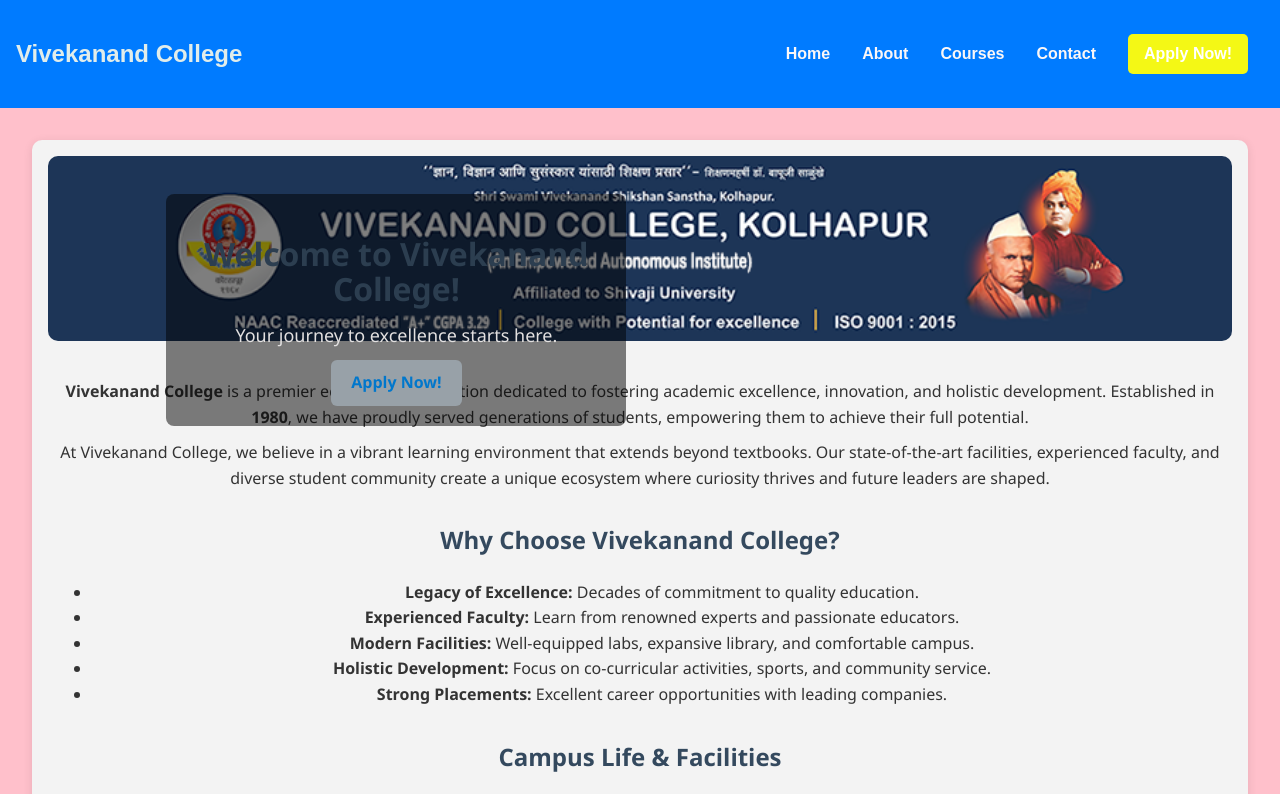
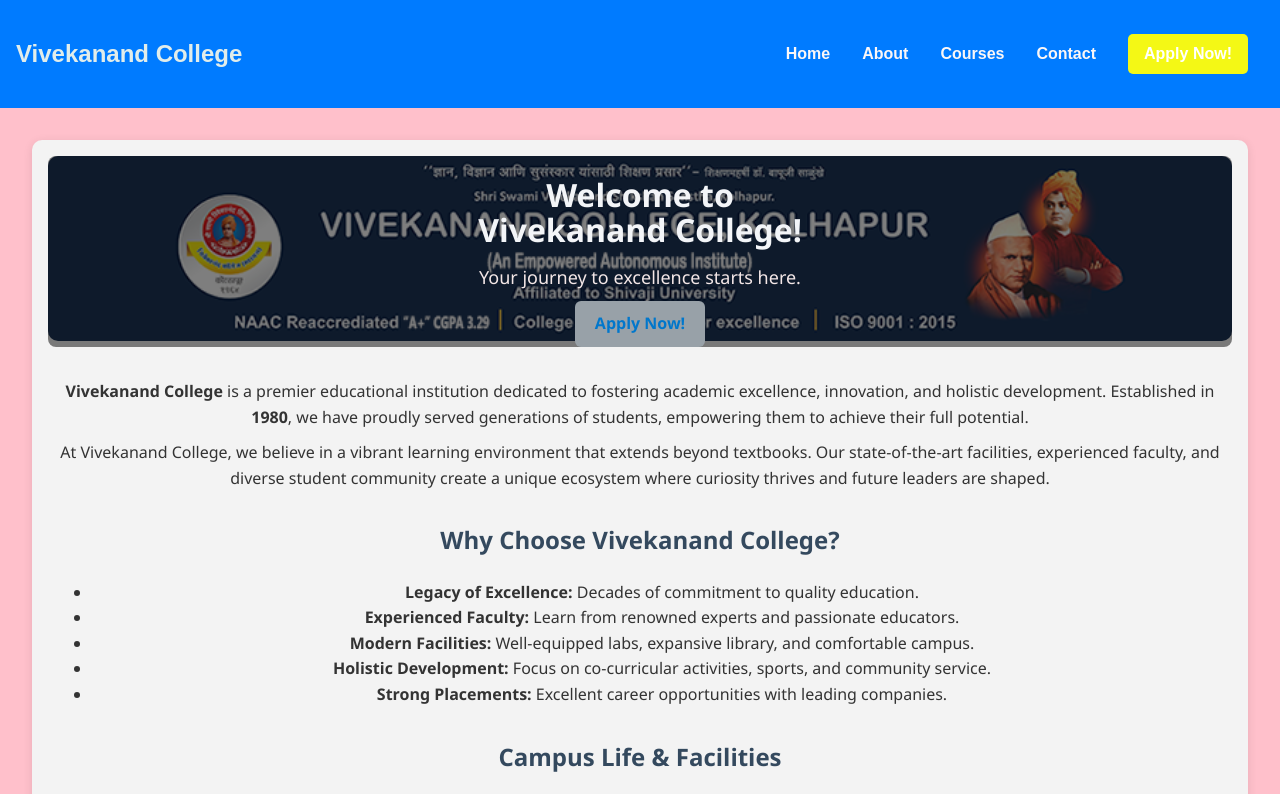
Before and after one commit to AarchiSurve1801/vckojt, a React (Vite) app: page / in a window 1280 px wide. Shown: the top 794 px of the page. Built offline with nearby package versions, Linux system fonts and the light colour scheme.

Commit message:
chatbot commit

```diff
--- a/src/Pages/AboutPage.css
+++ b/src/Pages/AboutPage.css
@@ -1,5 +1,5 @@
 
 .page-container h1 {
-  color: #7e8184;
+  color: #e6e8eb;
   font-size: medium;
 }
--- a/src/Pages/AdmissionPage.css
+++ b/src/Pages/AdmissionPage.css
@@ -6,7 +6,7 @@
 }
 
 h1{
-  color: blue;
+  color: rgb(230, 230, 237);
 }
 
  .table{
--- a/src/Pages/ContactPage.css
+++ b/src/Pages/ContactPage.css
@@ -12,10 +12,9 @@
   border-radius: 10px;
   box-shadow: 0 2px 10px rgba(0, 0, 0, 0.1);
 }
-
 .page-container h1 {
   font-size: 32px;
-  color: #2c3e50;
+  color: #f3f5f8;
   margin-bottom: 15px;
   text-align: center;
 }
--- a/src/Pages/HomePage.css
+++ b/src/Pages/HomePage.css
@@ -23,12 +23,12 @@
 
 .hero-overlay-text {
   position: absolute;
-  top: 20%;
-  left: 10%;
+  top: 0%;
+  left: 0%;
   background-color: rgba(0, 0, 0, 0.5);
-  padding: 20px 30px;
+  padding: 0px 400px;
   border-radius: 8px;
-  color: #e2e0e0;
+  color: #f3e7e7;
   max-width: 400px;
 }
 
@@ -78,3 +78,7 @@
   text-align: center;
   margin-top: 40px;
 }
+
+h1, h2 {
+  color: #ffffff;
+}
```
Also changed, not shown: src/Pages/HomePage.jsx (line endings or trailing spaces).
